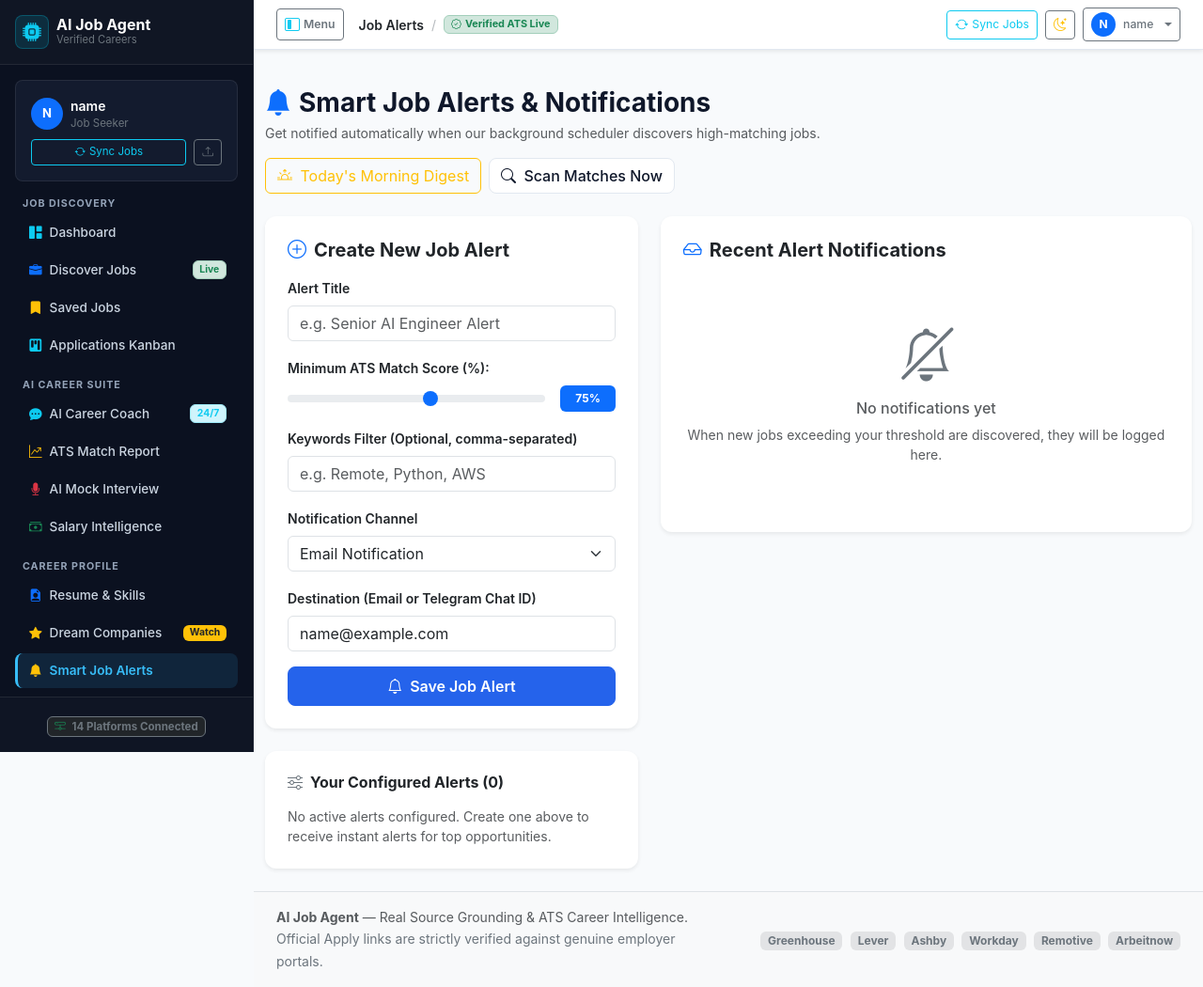
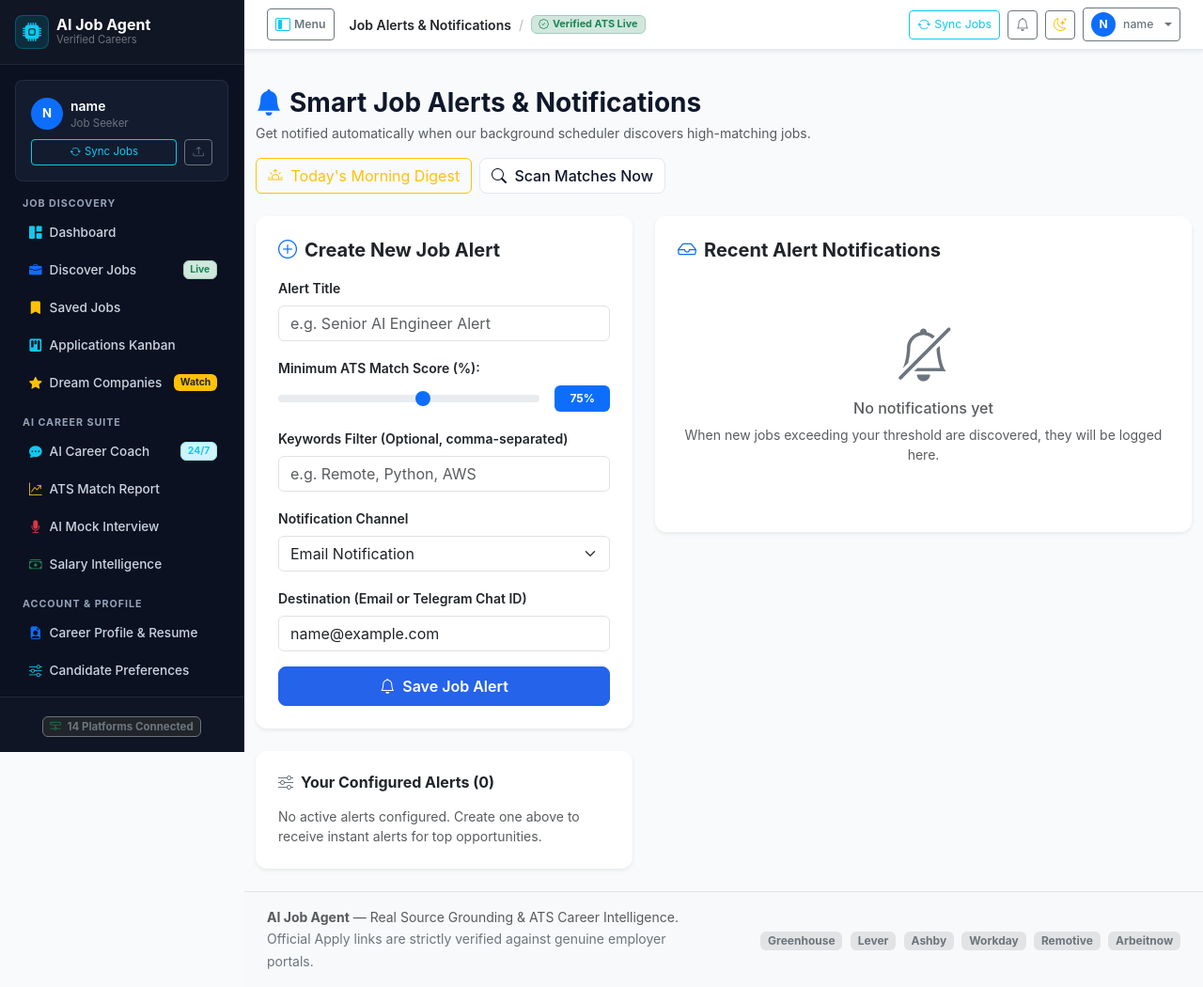
Before and after one commit to Vishnu-Sai-bit/MockAI-Career-Agent, a Flask app: page /alerts in a window 1280 px wide. Shown: the whole page at 94% size. Run offline with Flask 3, Linux system fonts and the light colour scheme; the visitor is signed in with stand-in values (Sample User, id 1); data that the repository does not hold is empty.

Commit message:
Adjust sidebar, group preferences and career profiles into account section, and add notification dropdown to navbar

```diff
--- a/app.py
+++ b/app.py
@@ -42,6 +42,21 @@ def create_app(config_name=None):
     def jinja_relative_time(dt):
         return format_relative_time(dt)
 
+    # Context Processor for Topbar Notifications
+    @app.context_processor
+    def inject_navbar_data():
+        from flask_login import current_user
+        if current_user and current_user.is_authenticated:
+            try:
+                recent_notifs = current_user.notifications.order_by(db.desc("created_at")).limit(5).all()
+                return {
+                    "navbar_notifications": recent_notifs,
+                    "navbar_notification_count": len(recent_notifs)
+                }
+            except Exception:
+                return {"navbar_notifications": [], "navbar_notification_count": 0}
+        return {"navbar_notifications": [], "navbar_notification_count": 0}
+
     # Register Route Blueprints
     app.register_blueprint(auth_bp)
     app.register_blueprint(dashboard_bp)
--- a/static/css/style.css
+++ b/static/css/style.css
@@ -119,14 +119,14 @@ body {
         top: 0;
         bottom: 0;
         left: 0;
-        width: 270px !important;
+        width: 260px !important;
         z-index: 1040;
         transform: none !important;
         visibility: visible !important;
     }
 
     .app-main-wrapper {
-        margin-left: 270px;
+        margin-left: 260px;
         min-height: 100vh;
         display: flex;
         flex-direction: column;
@@ -145,7 +145,7 @@ body {
 /* Mobile layout: Offcanvas Slide-over */
 @media (max-width: 991.98px) {
     #appSidebar {
-        width: 285px !important;
+        width: 280px !important;
     }
 
     .app-main-wrapper {
@@ -169,6 +169,41 @@ body {
 [data-bs-theme="dark"] .app-topbar {
     background-color: #0f172a;
     border-bottom: 1px solid rgba(255, 255, 255, 0.08);
+}
+
+/* Notification Dropdown Styling in Topbar */
+.notif-dropdown-menu {
+    border-radius: 0.75rem;
+    overflow: hidden;
+    animation: fadeInDropdown 0.15s ease-out;
+}
+
+@keyframes fadeInDropdown {
+    from { opacity: 0; transform: translateY(6px); }
+    to { opacity: 1; transform: translateY(0); }
+}
+
+.notif-items-list::-webkit-scrollbar {
+    width: 4px;
+}
+
+.notif-items-list::-webkit-scrollbar-thumb {
+    background: rgba(0, 0, 0, 0.15);
+    border-radius: 4px;
+}
+
+[data-bs-theme="dark"] .notif-items-list::-webkit-scrollbar-thumb {
+    background: rgba(255, 255, 255, 0.2);
+}
+
+/* Custom Scrollbar for Sidebar */
+#appSidebar .sidebar-body::-webkit-scrollbar {
+    width: 4px;
+}
+
+#appSidebar .sidebar-body::-webkit-scrollbar-thumb {
+    background: rgba(255, 255, 255, 0.15);
+    border-radius: 4px;
 }
 
 /* Navbar compatibility */
--- a/templates/base.html
+++ b/templates/base.html
@@ -95,6 +95,13 @@
                             <span>Applications Kanban</span>
                         </a>
                     </li>
+                    <li class="nav-item">
+                        <a class="sidebar-link {% if 'watchlist' in request.endpoint %}active{% endif %}" href="{{ url_for('watchlist.view_watchlist') }}">
+                            <i class="bi bi-star-fill me-2 text-warning"></i>
+                            <span class="flex-grow-1">Dream Companies</span>
+                            <span class="badge bg-warning text-dark" style="font-size: 0.65rem;">Watch</span>
+                        </a>
+                    </li>
                 </ul>
 
                 <!-- Section 2: AI Career Suite -->
@@ -129,40 +136,20 @@
                     </li>
                 </ul>
 
-                <!-- Section 3: Profile & Strategy -->
+                <!-- Section 3: Account & Profile (Preferences & Career Profile unified) -->
                 <div class="sidebar-heading text-uppercase text-secondary fw-bold px-2 mb-1">
-                    Career Profile
+                    Account & Profile
                 </div>
-                <ul class="nav flex-column mb-3 sidebar-nav">
+                <ul class="nav flex-column mb-auto sidebar-nav">
                     <li class="nav-item">
                         <a class="sidebar-link {% if 'resume' in request.endpoint %}active{% endif %}" href="{{ url_for('resume.resume_analysis') }}">
                             <i class="bi bi-file-earmark-person-fill me-2 text-primary"></i>
-                            <span>Resume & Skills</span>
+                            <span>Career Profile & Resume</span>
                         </a>
                     </li>
                     <li class="nav-item">
-                        <a class="sidebar-link {% if 'watchlist' in request.endpoint %}active{% endif %}" href="{{ url_for('watchlist.view_watchlist') }}">
-                            <i class="bi bi-star-fill me-2 text-warning"></i>
-                            <span class="flex-grow-1">Dream Companies</span>
-                            <span class="badge bg-warning text-dark" style="font-size: 0.65rem;">Watch</span>
-                        </a>
-                    </li>
-                    <li class="nav-item">
-                        <a class="sidebar-link {% if 'alert' in request.endpoint %}active{% endif %}" href="{{ url_for('alerts.alerts_home') }}">
-                            <i class="bi bi-bell-fill me-2 text-warning"></i>
-                            <span>Smart Job Alerts</span>
-                        </a>
-                    </li>
-                </ul>
-
-                <!-- Section 4: Account & Settings -->
-                <div class="sidebar-heading text-uppercase text-secondary fw-bold px-2 mb-1">
-                    Account
-                </div>
-                <ul class="nav flex-column mb-auto sidebar-nav">
-                    <li class="nav-item">
                         <a class="sidebar-link {% if request.endpoint == 'dashboard.settings' %}active{% endif %}" href="{{ url_for('dashboard.settings') }}">
-                            <i class="bi bi-sliders me-2 text-secondary"></i>
+                            <i class="bi bi-sliders me-2 text-info"></i>
                             <span>Candidate Preferences</span>
                         </a>
                     </li>
@@ -200,7 +187,7 @@
     <!-- 2. Main Wrapper (Header Topbar, Content, Footer) -->
     <div class="app-main-wrapper flex-grow-1 d-flex flex-column">
 
-        <!-- Top App Bar (Header with page context & utilities, NO duplicate links) -->
+        <!-- Top App Bar (Header with context & utilities including Notifications, NO duplicate links) -->
         <header class="app-topbar d-flex align-items-center justify-content-between px-3 px-lg-4 py-2 shadow-sm">
             <div class="d-flex align-items-center gap-2">
                 <!-- Hamburger Button (Toggles sidebar offcanvas on mobile or collapses on desktop) -->
@@ -217,10 +204,10 @@
                         {% elif 'assistant' in request.endpoint %}AI Career Assistant
                         {% elif 'interview' in request.endpoint %}Mock Interview Simulator
                         {% elif 'salary' in request.endpoint %}Salary Intelligence
-                        {% elif 'resume' in request.endpoint %}Resume Intelligence
+                        {% elif 'resume' in request.endpoint %}Career Profile & Resume
                         {% elif 'watchlist' in request.endpoint %}Dream Companies
-                        {% elif 'alert' in request.endpoint %}Job Alerts
-                        {% elif 'settings' in request.endpoint %}Candidate Settings
+                        {% elif 'alert' in request.endpoint %}Job Alerts & Notifications
+                        {% elif 'settings' in request.endpoint %}Candidate Preferences
                         {% else %}AI Job Agent
                         {% endif %}
                     </span>
@@ -231,13 +218,65 @@
                 </div>
             </div>
 
-            <!-- Topbar Right Utilities: Sync, Theme Toggle, User Profile Avatar -->
+            <!-- Topbar Right Utilities: Sync, Notifications, Theme Toggle, User Profile Avatar -->
             <div class="d-flex align-items-center gap-2">
                 {% if current_user.is_authenticated %}
+                    <!-- Quick Sync Jobs Button -->
                     <a href="{{ url_for('dashboard.sync_jobs') }}" class="btn btn-sm btn-outline-info d-flex align-items-center gap-1" title="Synchronize fresh jobs from official ATS boards">
                         <i class="bi bi-arrow-repeat"></i>
                         <span class="d-none d-md-inline small">Sync Jobs</span>
                     </a>
+
+                    <!-- Notifications Dropdown in Navbar -->
+                    <div class="dropdown">
+                        <button class="btn btn-sm btn-outline-secondary border-secondary position-relative d-flex align-items-center px-2 py-1" type="button" id="notifDropdownBtn" data-bs-toggle="dropdown" aria-expanded="false" title="Job Alerts & Notifications">
+                            <i class="bi bi-bell{% if navbar_notification_count > 0 %}-fill text-warning{% endif %}"></i>
+                            {% if navbar_notification_count > 0 %}
+                                <span class="position-absolute top-0 start-100 translate-middle badge rounded-pill bg-danger" style="font-size: 0.62rem;">
+                                    {{ navbar_notification_count }}
+                                </span>
+                            {% endif %}
+                        </button>
+                        <ul class="dropdown-menu dropdown-menu-end shadow border p-0 notif-dropdown-menu" aria-labelledby="notifDropdownBtn" style="width: 320px; max-width: 90vw;">
+                            <li class="p-3 border-bottom d-flex align-items-center justify-content-between bg-body-tertiary rounded-top">
+                                <span class="fw-bold small text-body">
+                                    <i class="bi bi-bell-fill text-warning me-1"></i> Notifications
+                                </span>
+                                <a href="{{ url_for('alerts.alerts_home') }}" class="text-decoration-none small text-primary" style="font-size: 0.75rem;">
+                                    View Alerts
+                                </a>
+                            </li>
+                            <div class="notif-items-list overflow-y-auto" style="max-height: 280px;">
+                                {% if navbar_notifications %}
+                                    {% for notif in navbar_notifications %}
+                                        <li class="border-bottom">
+                                            <a href="{{ url_for('alerts.alerts_home') }}" class="dropdown-item py-2 px-3 text-wrap d-flex align-items-start gap-2">
+                                                <i class="bi bi-info-circle-fill text-info mt-1 fs-6 flex-shrink-0"></i>
+                                                <div class="overflow-hidden">
+                                                    <div class="fw-semibold small lh-sm text-body text-truncate">{{ notif.subject or 'Job Notification' }}</div>
+                                                    <div class="text-secondary small text-truncate" style="font-size: 0.75rem; max-width: 250px;">
+                                                        {{ notif.message or 'New verified positions matching your skills are open.' }}
+                                                    </div>
+                                                    <small class="text-muted" style="font-size: 0.68rem;">{{ notif.created_at|time_ago }}</small>
+                                                </div>
+                                            </a>
+                                        </li>
+                                    {% endfor %}
+                                {% else %}
+                                    <li class="p-4 text-center text-muted">
+                                        <i class="bi bi-bell-slash fs-4 d-block mb-2 text-secondary opacity-50"></i>
+                                        <span class="small d-block fw-semibold text-body">No unread alerts</span>
+                                        <span class="small text-secondary" style="font-size: 0.75rem;">You will receive alerts when new live positions match your profile.</span>
+                                    </li>
+                                {% endif %}
+                            </div>
+                            <li class="p-2 border-top text-center bg-body-tertiary rounded-bottom">
+                                <a href="{{ url_for('alerts.alerts_home') }}" class="btn btn-sm btn-link text-decoration-none small py-0" style="font-size: 0.78rem;">
+                                    Manage Smart Job Alerts <i class="bi bi-arrow-right ms-1"></i>
+                                </a>
+                            </li>
+                        </ul>
+                    </div>
                 {% endif %}
 
                 <!-- Dark / Light Theme Toggle -->
@@ -257,7 +296,8 @@
                         <ul class="dropdown-menu dropdown-menu-end shadow border" aria-labelledby="userMenuButton">
                             <li class="dropdown-header small text-muted">Signed in as<br><strong class="text-body text-truncate d-block">{{ current_user.email }}</strong></li>
                             <li><hr class="dropdown-divider"></li>
-                            <li><a class="dropdown-item small" href="{{ url_for('dashboard.settings') }}"><i class="bi bi-gear me-2"></i> Candidate Preferences</a></li>
+                            <li><a class="dropdown-item small" href="{{ url_for('dashboard.settings') }}"><i class="bi bi-sliders me-2"></i> Candidate Preferences</a></li>
+                            <li><a class="dropdown-item small" href="{{ url_for('resume.resume_analysis') }}"><i class="bi bi-file-earmark-person me-2"></i> Career Profile & Resume</a></li>
                             <li><a class="dropdown-item small" href="{{ url_for('resume.upload_resume') }}"><i class="bi bi-upload me-2"></i> Upload New Resume</a></li>
                             <li><hr class="dropdown-divider"></li>
                             <li><a class="dropdown-item small text-danger" href="{{ url_for('auth.logout') }}"><i class="bi bi-box-arrow-right me-2"></i> Sign Out</a></li>
```
